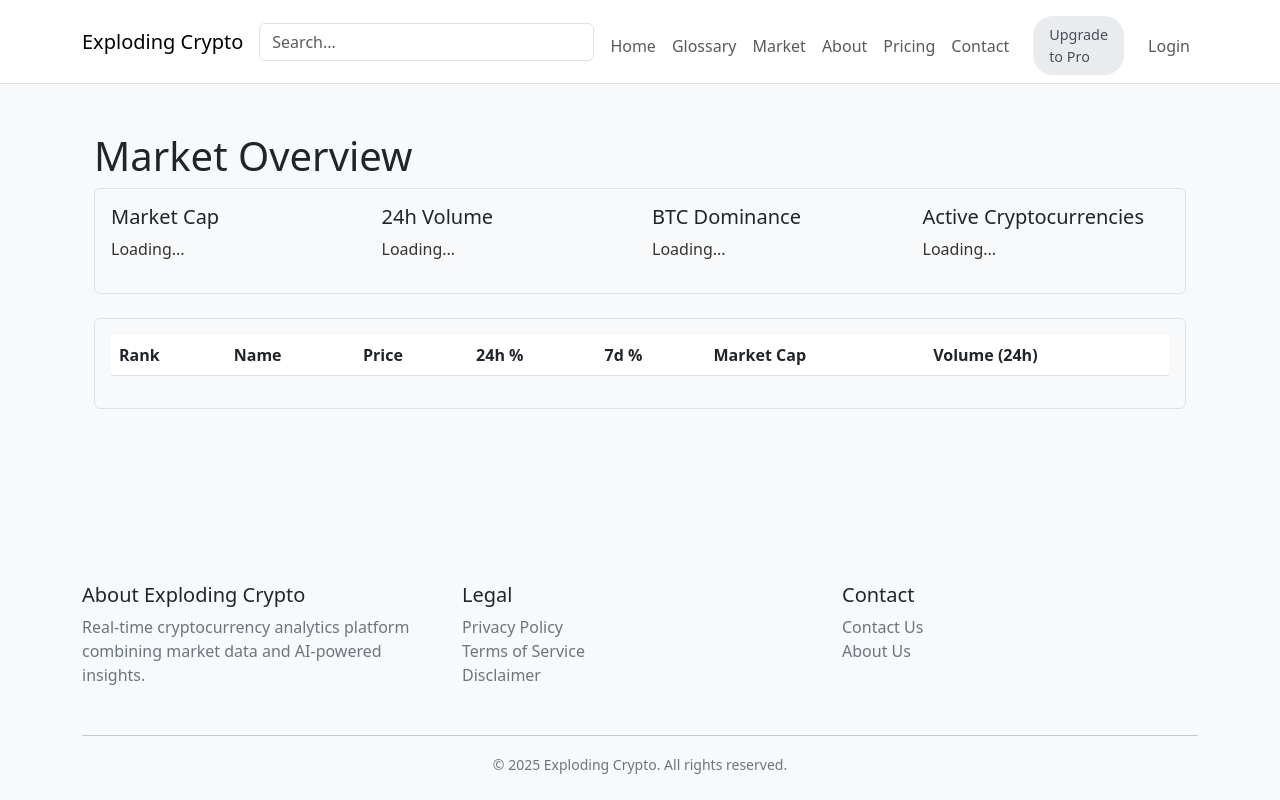
After one commit to biserd/Crypto_AI_agent, a Flask app: page /market in a window 1280 px wide. The commit adds this page. Run offline with Flask 3, Linux system fonts and the light colour scheme; lists and menus that the app fills with data are empty; some libraries are stand-ins or nearby versions.

Commit message:
Assistant checkpoint: Add portfolio and market overview pages with navigation
Assistant generated file changes:
- templates/portfolio.html: Add portfolio tracking page
- templates/market.html: Add market overview page
- app.py: Add new routes
- templates/base.html: Add navigation links

---

User prompt:

what other features or pages we should add or create?

```diff
--- a/app.py
+++ b/app.py
@@ -755,6 +755,15 @@ def terms():
 def disclaimer():
     return render_template('disclaimer.html', ga_tracking_id=app.config['GA_TRACKING_ID'])
 
+@app.route('/portfolio')
+@login_required
+def portfolio():
+    return render_template('portfolio.html', ga_tracking_id=app.config['GA_TRACKING_ID'])
+
+@app.route('/market')
+def market():
+    return render_template('market.html', ga_tracking_id=app.config['GA_TRACKING_ID'])
+
 @app.route('/search')
 def search():
     query = request.args.get('q', '').lower()
--- a/templates/base.html
+++ b/templates/base.html
@@ -166,8 +166,16 @@
                         <a class="nav-link py-2" href="/">Home</a>
                     </li>
                     <li class="nav-item">
-                        <a class="nav-link" href="/glossary">Glossary</a>
+                        <a class="nav-link" href="{{ url_for('glossary') }}">Glossary</a>
                     </li>
+                    <li class="nav-item">
+                        <a class="nav-link" href="{{ url_for('market') }}">Market</a>
+                    </li>
+                    {% if current_user.is_authenticated %}
+                        <li class="nav-item">
+                            <a class="nav-link" href="{{ url_for('portfolio') }}">Portfolio</a>
+                        </li>
+                    {% endif %}
                     <li class="nav-item">
                         <a class="nav-link" href="/about">About</a>
                     </li>
--- /dev/null
+++ b/templates/market.html
@@ -0,0 +1,55 @@
+
+{% extends "base.html" %}
+
+{% block content %}
+<div class="container mt-4">
+    <h1>Market Overview</h1>
+    <div class="row">
+        <div class="col-12">
+            <div class="card mb-4">
+                <div class="card-body">
+                    <div class="row">
+                        <div class="col-md-3">
+                            <h5>Market Cap</h5>
+                            <p id="total-market-cap">Loading...</p>
+                        </div>
+                        <div class="col-md-3">
+                            <h5>24h Volume</h5>
+                            <p id="total-volume">Loading...</p>
+                        </div>
+                        <div class="col-md-3">
+                            <h5>BTC Dominance</h5>
+                            <p id="btc-dominance">Loading...</p>
+                        </div>
+                        <div class="col-md-3">
+                            <h5>Active Cryptocurrencies</h5>
+                            <p id="active-cryptos">Loading...</p>
+                        </div>
+                    </div>
+                </div>
+            </div>
+
+            <div class="card">
+                <div class="card-body">
+                    <table class="table" id="market-table">
+                        <thead>
+                            <tr>
+                                <th>Rank</th>
+                                <th>Name</th>
+                                <th>Price</th>
+                                <th>24h %</th>
+                                <th>7d %</th>
+                                <th>Market Cap</th>
+                                <th>Volume (24h)</th>
+                            </tr>
+                        </thead>
+                        <tbody>
+                            <!-- Filled dynamically -->
+                        </tbody>
+                    </table>
+                </div>
+            </div>
+        </div>
+    </div>
+</div>
+{% endblock %}
```
Also changed, not shown: templates/portfolio.html (added, +49 -0 lines).
